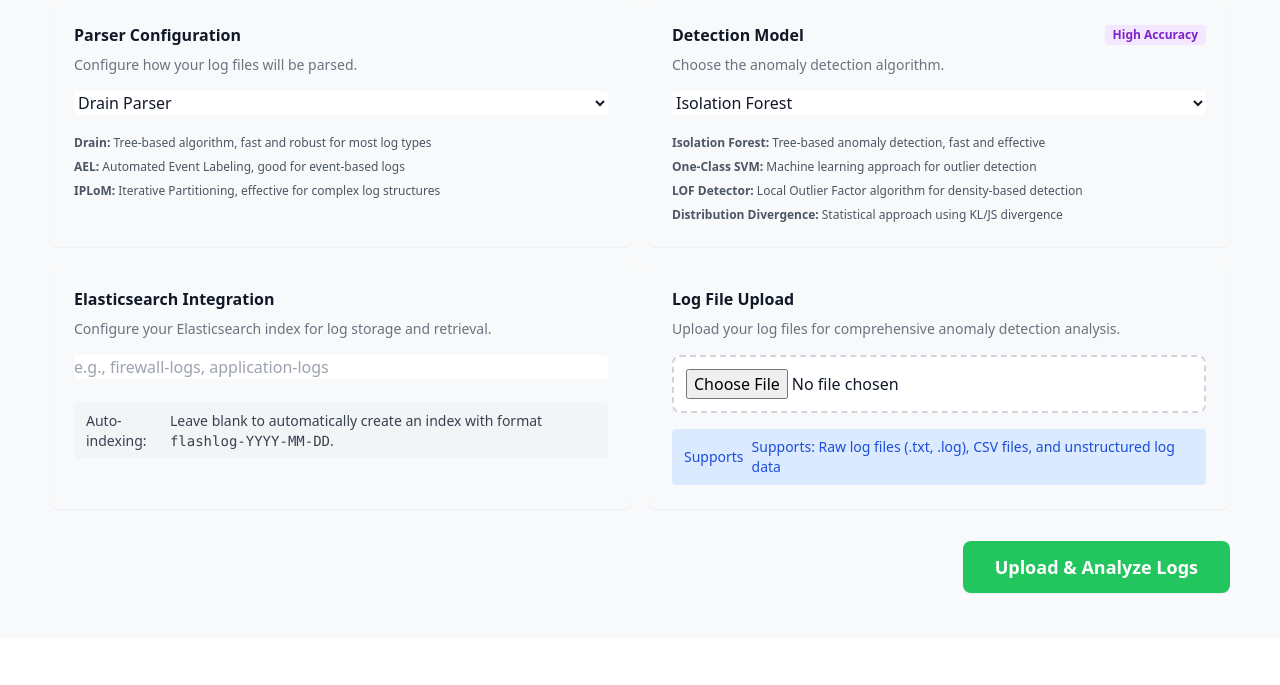
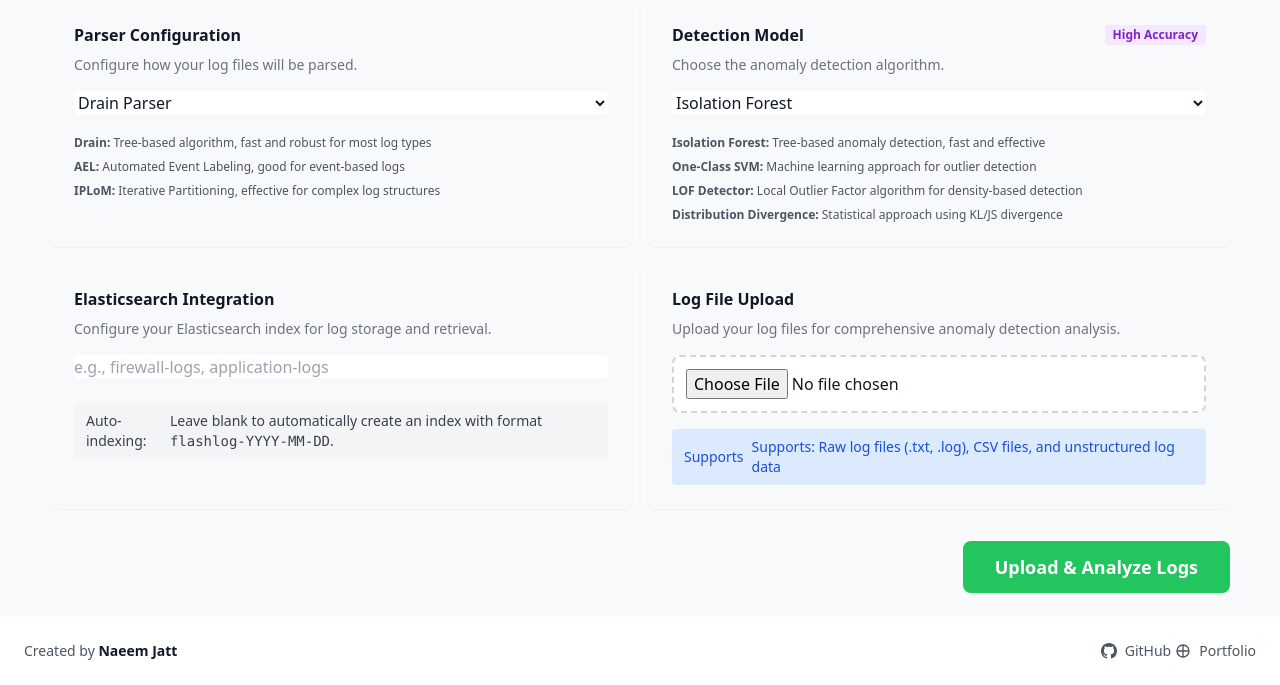
Before and after one commit to NaeeemJatt/FlashLog, a Flask app: template flashlog/templates/index.html in a window 1280 px wide. Shown: the part 161-846 px from the top of the page. Before the commit the page ends 755 px from the top, so only its background shows below. Run offline with Flask 3, Linux system fonts and the light colour scheme; the template is opened without the code that fills it, so the values that code supplies are empty; some libraries are stand-ins or nearby versions.

Commit message:
Fix syntax error in log_anomaly_detection.py and add footer with profile links to main dashboard

```diff
--- a/flashlog/templates/index.html
+++ b/flashlog/templates/index.html
@@ -298,5 +298,32 @@
             // Let the form submit normally - it will redirect to the separate page
     });
     </script>
+
+    <!-- Footer -->
+    <footer class="bg-white dark:bg-gray-900 mt-0">
+        <div class="max-w-7xl mx-auto px-6 py-6">
+            <div class="flex justify-between items-center">
+                <div class="text-sm text-gray-600 dark:text-gray-400">
+                    Created by <span class="font-semibold text-gray-900 dark:text-white">Naeem Jatt</span>
+                </div>
+                <div class="flex items-center gap-1">
+                    <a href="https://github.com/NaeeemJatt" target="_blank"
+                       class="flex items-center gap-2 text-sm text-gray-600 dark:text-gray-400 hover:text-gray-900 dark:hover:text-white transition-colors">
+                        <svg class="w-4 h-4" fill="currentColor" viewBox="0 0 24 24">
+                            <path d="M12 0c-6.626 0-12 5.373-12 12 0 5.302 3.438 9.8 8.207 11.387.599.111.793-.261.793-.577v-2.234c-3.338.726-4.033-1.416-4.033-1.416-.546-1.387-1.333-1.756-1.333-1.756-1.089-.745.083-.729.083-.729 1.205.084 1.839 1.237 1.839 1.237 1.07 1.834 2.807 1.304 3.492.997.107-.775.418-1.305.762-1.604-2.665-.305-5.467-1.334-5.467-5.931 0-1.311.469-2.381 1.236-3.221-.124-.303-.535-1.524.117-3.176 0 0 1.008-.322 3.301 1.23.957-.266 1.983-.399 3.003-.404 1.02.005 2.047.138 3.006.404 2.291-1.552 3.297-1.23 3.297-1.23.653 1.653.242 2.874.118 3.176.77.84 1.235 1.911 1.235 3.221 0 4.609-2.807 5.624-5.479 5.921.43.372.823 1.102.823 2.222v3.293c0 .319.192.694.801.576 4.765-1.589 8.199-6.086 8.199-11.386 0-6.627-5.373-12-12-12z"/>
+                        </svg>
+                        GitHub
+                    </a>
+                    <a href="https://naeemashiq.com/" target="_blank"
+                       class="flex items-center gap-2 text-sm text-gray-600 dark:text-gray-400 hover:text-gray-900 dark:hover:text-white transition-colors">
+                        <svg class="w-4 h-4" fill="none" stroke="currentColor" viewBox="0 0 24 24">
+                            <path stroke-linecap="round" stroke-linejoin="round" stroke-width="2" d="M21 12a9 9 0 01-9 9m9-9a9 9 0 00-9-9m9 9H3m9 9v-9m0-9v9m0-9c-5 0-9 4-9 9s4 9 9 9"/>
+                        </svg>
+                        Portfolio
+                    </a>
+                </div>
+            </div>
+        </div>
+    </footer>
 </body>
 </html>
--- a/logai/logai/applications/log_anomaly_detection.py
+++ b/logai/logai/applications/log_anomaly_detection.py
@@ -229,7 +229,7 @@
                 # Convert loglines to list if it's a pandas Series
                 if hasattr(self.loglines, 'tolist'):
                     loglines_list = self.loglines.tolist()
-                    else:
+                else:
                     loglines_list = list(self.loglines)
 
                 # Perform simple anomaly detection
```
